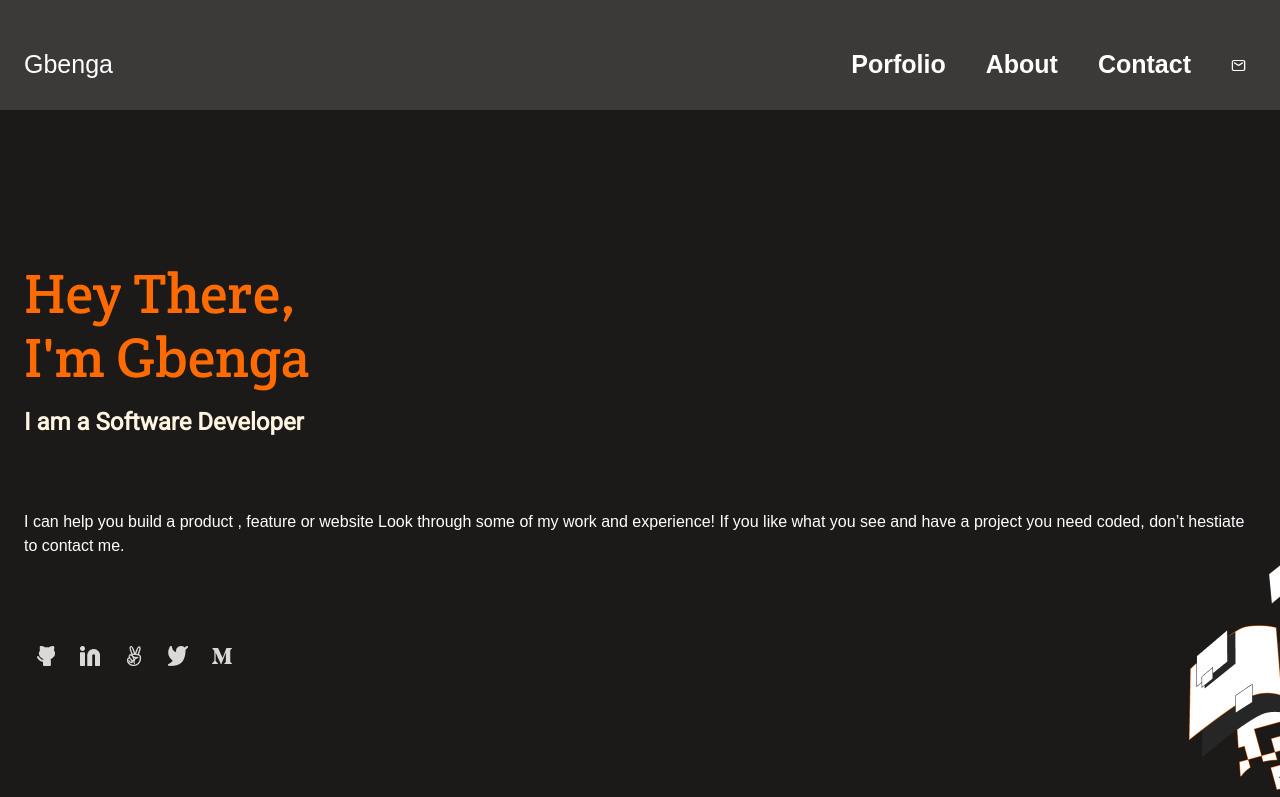
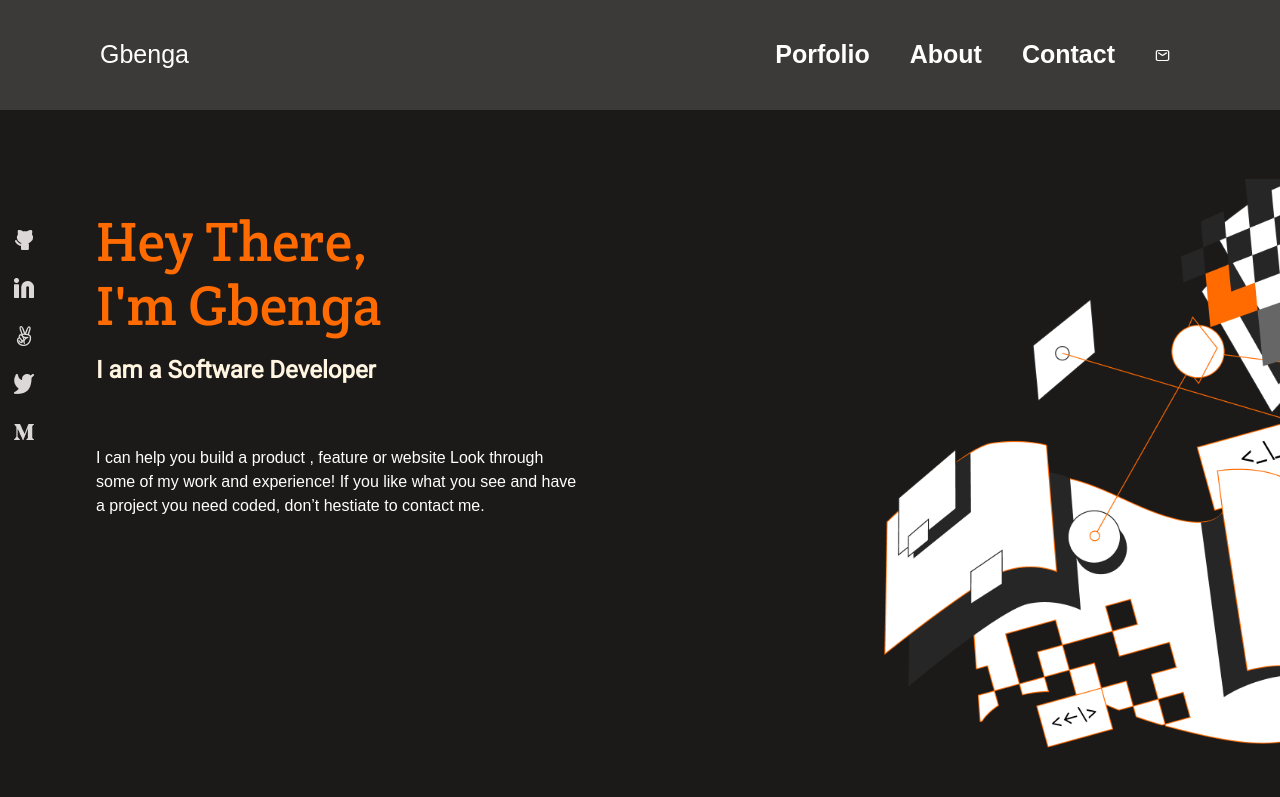
Before and after one commit to kelomo2502/portfolio, a plain HTML site: page index.html in a window 1280 px wide. Shown: the top 797 px of the page. Drawn offline with Linux system fonts and the light colour scheme.

Commit message:
Edit the main section

```diff
--- a/index.html
+++ b/index.html
@@ -30,7 +30,7 @@
     <div class="container">
       <div class="nav-container">
         <header>
-          <nav class="nav-bar">
+          <nav class="nav-bar wrap-items">
             <a href="#">Gbenga</a>
             <img src="./images/Union.png" alt="harmburger" id="drop-menu" />
             <ul class="nav-links">
@@ -43,10 +43,8 @@
         </header>
       </div>
       <section class="introduction">
-        <h1 class="my-name">
-          Hey There, <br />
-          I'm Gbenga
-        </h1>
+            <div class="name-job">
+                  <h1 class="my-name"> Hey There, <br /> I'm Gbenga</h1>
                   <div class="my-job"><h3>I am a Software Developer</h3></div>
                   <div class="job-details">
                     <p>
@@ -54,6 +52,7 @@
                       some of my work and experience! If you like what you see and have a
                       project you need coded, don’t hestiate to contact me.
                     </p>
+            </div>
             </div>
             <div class="social">
                    <ul class="social-icons">
@@ -64,9 +63,7 @@
                              <a href="#"><img src="./images/linkedin.png" alt="linkedin" /></a>
                        </li>
                        <li>
-              <a href="#"
-                ><img src="./images/angelistic.png" alt="angelistic"
-              /></a>
+                               <a href="#"><img src="./images/angelistic.png" alt="angelistic" /></a>
                        </li>
                        <li>
                                <a href="#"><img src="./images/twitter.png" alt="twitter" /></a>
--- a/style.css
+++ b/style.css
@@ -494,11 +494,17 @@ footer {
   color: #5b5957;
 }
 
-@media screen and (max-width: 992px) {
+.nav-links {
+  display: none;
+}
+
+
+
+/* @media screen and (max-width: 992px) {
   .nav-links {
     display: none;
   }
-}
+} */
 
 @media screen and (min-width: 992px) {
 
@@ -518,15 +524,15 @@ footer {
     overflow-x: hidden;
   }
 
- container {
+ .container {
     display: flex;
     flex-direction: column;
     background: #1c1a19;
-    background-image: url(./images/illustration.png);
+    background-image: url(./images/desktop-headerbg.png);
     background-position: bottom -40px right;
     background-repeat: no-repeat;
-    background-size: auto;
-    min-height: 100vh;
+    background-size: 500px;
+    height: 100vh;
   }
 
   #drop-menu {
@@ -543,6 +549,7 @@ footer {
     height: 13.7vh;
     padding-left: 24px;
     padding-right: 24px;
+    padding-bottom: 20px;
   }
 
   .nav-links {
@@ -562,6 +569,63 @@ footer {
    .nav-links a {
      display: block;
    }
+
+   .introduction {
+     display: flex;
+    flex-direction: row-reverse;
+    align-items: flex-start;
+    justify-content: flex-end;
+    padding:100px 0 20px;
+    height: 110vh;
+   }
+
+/*
+   .name-job, .my-name, .my-job {
+     display: block;
+   }
+*/
+
+.wrap-items {
+  padding-left: 100px !important;
+  padding-right: 100px !important;
+}
+
+.my-name {
+  padding-top: 0;
+  align-items: unset;
+  height: unset;
+}
+.social {
+  width: auto;
+  height: 42vh;
+  display: flex;
+  order: 2;
+
+}
+
+   .name-job {
+     width: 42vw;
+     display: flex;
+     flex-direction: column;
+     justify-content: flex-start;
+     order: 1;
+   }
+
+
+   .social-icons {
+     display: flex;
+     flex-direction: column;
+     margin-left: 0;
+     padding-left: 0;
+     align-items: center;
+   }
+
+   .social-icons a {
+     margin: 2px;
+
+
+   }
+
 
   /*.nav-bar a {
     text-decoration: none;
```
Also changed, not shown: images/desktop-headerbg.png (added). Lines whose indentation alone changed are shown as unchanged.
